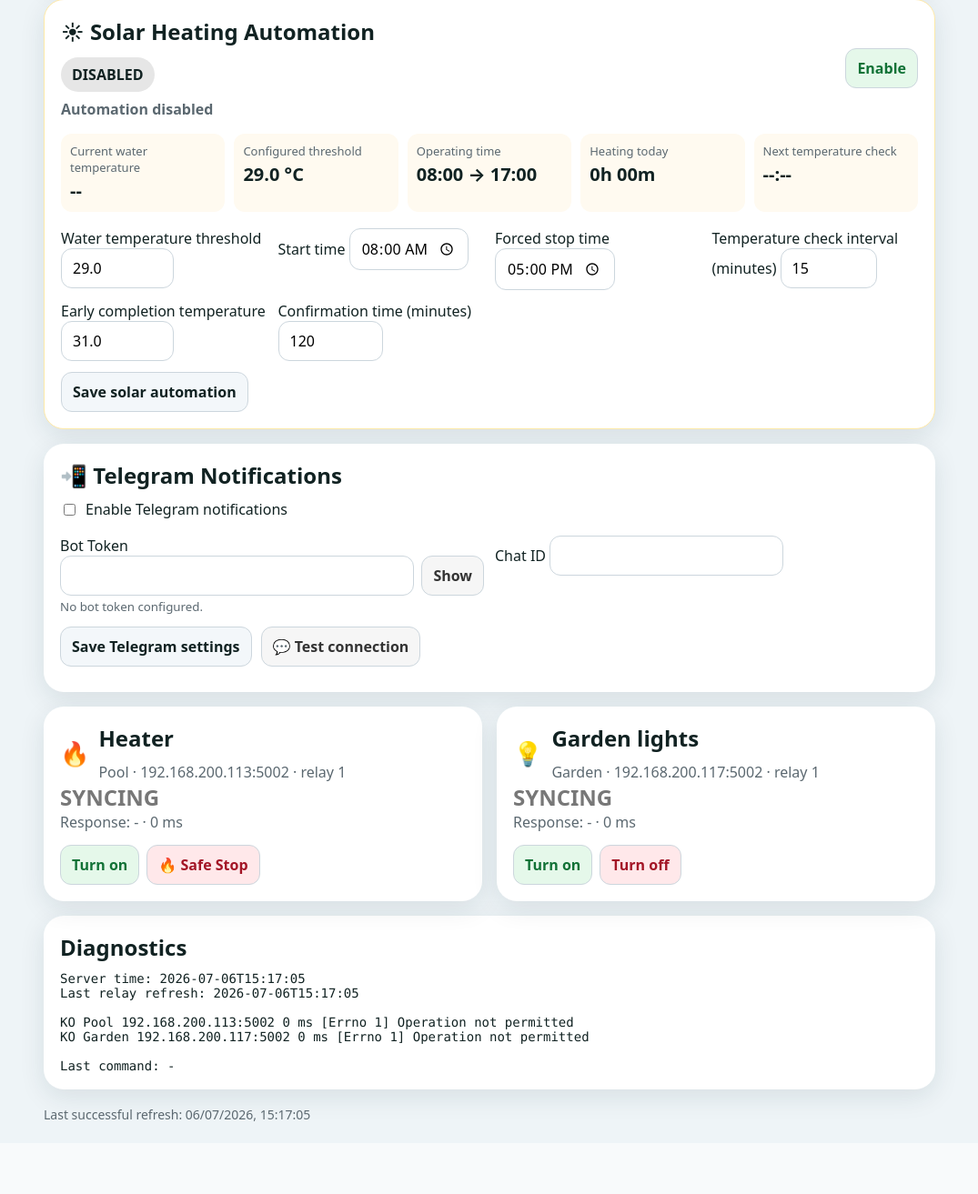
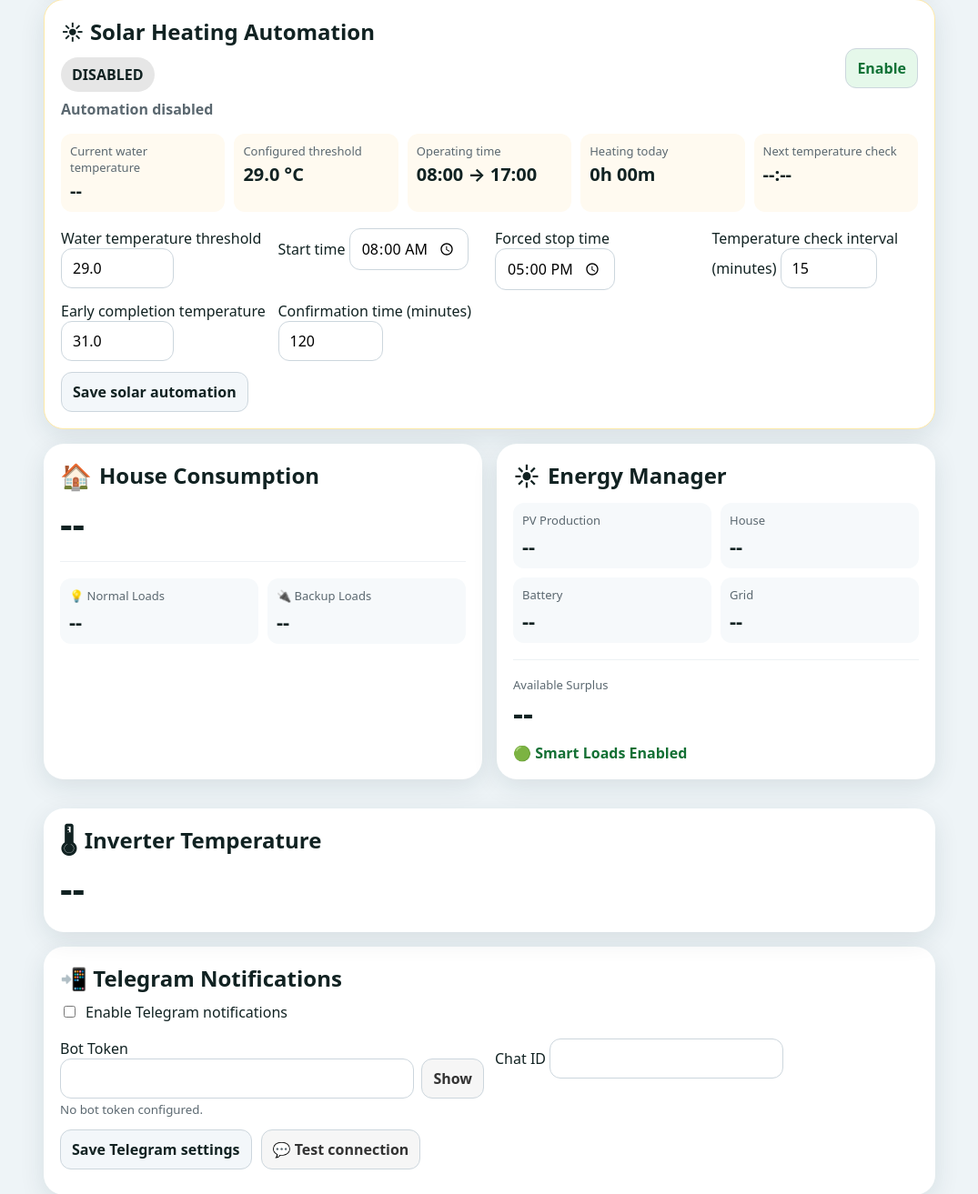
Before and after one commit to miranpiscanc/PoolGardenController, a Flask app: page / in a window 1280 px wide. Shown: the part 642-1955 px from the top of the page at 91% size, without its empty margins (102-1177 px from the left). Before the commit the page ends 1875 px from the top, so only its background shows below. Run offline with Flask 2, Linux system fonts and the light colour scheme; data that the repository does not hold is empty.

Commit message:
v2.1.0 - GoodWe_implementation_Solar_Energy

```diff
--- a/app.py
+++ b/app.py
@@ -157,6 +157,24 @@ def public_config(cfg):
     return public
 
 
+GOODWE_STATUS_FIELDS = (
+    "pv_production",
+    "house_consumption",
+    "normal_loads",
+    "backup_loads",
+    "battery_soc",
+    "grid_power",
+    "temperature"
+)
+
+
+def goodwe_status_snapshot():
+    cached = _runtime.get("goodwe")
+    if not isinstance(cached, dict):
+        return {}
+    return {field: cached.get(field) for field in GOODWE_STATUS_FIELDS if field in cached}
+
+
 def ensure_config_defaults(cfg):
     changed = False
     app_cfg = cfg.get("app")
@@ -527,9 +545,6 @@ def sync_device_statistics(cfg, device_id, relay_number, active, source="poll",
                     source_label(source),
                     reason or event_reason(source, True)
                 )
-                pump_dev, pump_no = pump_relay(cfg)
-                if same_relay(device_id, relay_number, pump_dev, pump_no) and source != "poll":
-                    notify_pump_started(cfg)
         elif active is False and active_start:
             try:
                 add_runtime(relay_stats, datetime.fromisoformat(active_start), current)
@@ -623,6 +638,17 @@ def notification_time():
     return now().strftime("%H:%M")
 
 
+def notification_action_suffix(source):
+    source = source or ""
+    if "safe_stop" in source or "interlock" in source:
+        return " by Safe Stop"
+    if source == "manual_timer" or source == "manual" or source.startswith("manual_"):
+        return " manually"
+    if source == "scheduler" or source == "solar_heating" or source.startswith("solar_heating_"):
+        return " automatically"
+    return ""
+
+
 def send_notification(message, cfg=None):
     if cfg is None:
         cfg = load_config()
@@ -639,10 +665,28 @@ def telegram_test_message(cfg):
     )
 
 
-def notify_pump_started(cfg):
+def notify_pump_started(cfg, source=None):
     send_notification(
         "💧 PoolGardenController\n\n"
-        "Pump started.\n\n"
+        f"Pump started{notification_action_suffix(source)}.\n\n"
+        f"Time:\n{notification_time()}",
+        cfg
+    )
+
+
+def notify_pump_stopped(cfg, source=None):
+    send_notification(
+        "💧 PoolGardenController\n\n"
+        f"Pump stopped{notification_action_suffix(source)}.\n\n"
+        f"Time:\n{notification_time()}",
+        cfg
+    )
+
+
+def notify_heater_started(cfg, source=None):
+    send_notification(
+        "🔥 PoolGardenController\n\n"
+        f"Heater started{notification_action_suffix(source)}.\n\n"
         f"Time:\n{notification_time()}",
         cfg
     )
@@ -660,6 +704,15 @@ def notify_heater_started_automatically(cfg, water_temperature, threshold):
     )
 
 
+def notify_heater_stopped(cfg, source=None):
+    send_notification(
+        "🔥 PoolGardenController\n\n"
+        f"Heater stopped{notification_action_suffix(source)}.\n\n"
+        f"Time:\n{notification_time()}",
+        cfg
+    )
+
+
 def notify_safe_stop_started(cfg):
     send_notification(
         "🛑 PoolGardenController\n\n"
@@ -677,6 +730,19 @@ def notify_safe_stop_completed(cfg):
         "Pump stopped.",
         cfg
     )
+
+
+def notify_automation_started(cfg, water_temperature=None, threshold=None):
+    parts = [
+        "☀ PoolGardenController",
+        "Solar Heating Automation started."
+    ]
+    if water_temperature is not None:
+        parts.append(f"Water temperature:\n{water_temperature:.1f} °C")
+    if threshold is not None:
+        parts.append(f"Threshold:\n{threshold:.1f} °C")
+    parts.append(f"Time:\n{notification_time()}")
+    send_notification("\n\n".join(parts), cfg)
 
 
 def notify_automation_completed(cfg, early=False):
@@ -734,6 +800,23 @@ def notify_communication_error(cfg, device_id=None, relay_number=None, operation
         relay_diagnostic_message(cfg, device_id, relay_number, operation, status),
         cfg
     )
+
+
+def notify_relay_state_changed(cfg, device_id, relay_number, active, source="manual"):
+    if source in ("poll", "startup", "manual_refresh"):
+        return
+    pump_dev, pump_no = pump_relay(cfg)
+    heater_dev, heater_no = heater_relay(cfg)
+    if same_relay(device_id, relay_number, pump_dev, pump_no):
+        if active:
+            notify_pump_started(cfg, source)
+        else:
+            notify_pump_stopped(cfg, source)
+    elif same_relay(device_id, relay_number, heater_dev, heater_no):
+        if active:
+            notify_heater_started(cfg, source)
+        else:
+            notify_heater_stopped(cfg, source)
 
 
 def client_for(cfg, device_id):
@@ -855,6 +938,8 @@ def read_and_cache_one(cfg, device_id, relay_number, source="operation", notify_
 def set_one_raw(cfg, device_id, relay_number, active: bool, source="manual"):
     c = client_for(cfg, device_id)
     action = "ON" if active else "OFF"
+    previous_status = cached_relay_status(device_id, relay_number)
+    previous_active = previous_status.get("active")
     res = c.set_relay(relay_number, active)
     if res.ok:
         time.sleep(2)
@@ -904,6 +989,18 @@ def set_one_raw(cfg, device_id, relay_number, active: bool, source="manual"):
             "time": now().isoformat(timespec="seconds")
         }
     log(f"{source.upper()} {device_id}.{relay_number} {action} | cmd_ok={res.ok} cmd_resp={res.response!r} | stato={status.get('active')} resp={status.get('response')!r} err={res.error or status.get('error','')}")
+    notification_ok = bool(
+        status.get("command_ok")
+        and previous_active is not active
+        and (
+            status.get("active") is active
+            or status.get("active") is None
+            or status.get("state_preserved")
+            or status.get("incomplete")
+        )
+    )
+    if notification_ok:
+        notify_relay_state_changed(cfg, device_id, relay_number, active, source=source)
     return status
 
 
@@ -1733,7 +1830,6 @@ def solar_heating_tick():
     pump_active = relay_active_from_runtime(pump_dev, pump_no)
     heater_active = relay_active_from_runtime(heater_dev, heater_no)
     started_any = False
-    heater_started = False
     if pump_active is not True:
         pump_status = set_one_raw(cfg, pump_dev, pump_no, True, source="solar_heating")
         if not relay_set_confirmed(pump_status, True):
@@ -1750,7 +1846,6 @@ def solar_heating_tick():
             record_solar_event("Automatic heating skipped", "Heater start was not confirmed")
             return
         started_any = True
-        heater_started = True
     state["auto_started_date"] = today
     state["safe_stop_started_date"] = None
     state["safe_stop_completed_date"] = None
@@ -1758,8 +1853,7 @@ def solar_heating_tick():
     save_state()
     if started_any:
         record_solar_event(f"Automatic heating started (Water {water_temperature:.1f}°C)")
-        if heater_started:
-            notify_heater_started_automatically(cfg, water_temperature, threshold)
+        notify_automation_started(cfg, water_temperature, threshold)
     else:
         record_solar_event(f"Heating already running (Water {water_temperature:.1f}°C)")
 
@@ -1927,6 +2021,7 @@ def api_status():
             "devices": _runtime["devices"],
             "relays": _runtime["relays"],
             "temperatures": temperature_service.snapshot() if temperature_service else {},
+            "goodwe": goodwe_status_snapshot(),
             "heater_statistics": heater_statistics_snapshot(),
             "statistics": statistics_snapshot(cfg),
             "pump": pump,
--- a/static/app.js
+++ b/static/app.js
@@ -115,6 +115,36 @@ function fmtTime(value) {
   return d.toLocaleTimeString(locale(), { hour: '2-digit', minute: '2-digit', second: '2-digit' });
 }
 
+function numericValue(value) {
+  if (value === null || value === undefined || value === '') return null;
+  const number = Number(value);
+  return Number.isFinite(number) ? number : null;
+}
+
+function fmtPower(value) {
+  const number = numericValue(value);
+  if (number === null) return '--';
+  const sign = number < 0 ? '−' : '';
+  const absolute = Math.abs(number);
+  if (absolute < 1000) return sign + Math.round(absolute) + ' W';
+  return sign + (absolute / 1000).toFixed(2) + ' kW';
+}
+
+function fmtPercent(value) {
+  const number = numericValue(value);
+  return number === null ? '--' : Math.round(number) + ' %';
+}
+
+function fmtCelsius(value) {
+  const number = numericValue(value);
+  return number === null ? '--' : number.toFixed(1) + ' °C';
+}
+
+function setText(id, value) {
+  const el = document.getElementById(id);
+  if (el) el.textContent = value;
+}
+
 function setLastRefresh(value) {
   const el = document.getElementById('lastRefresh');
   if (el) el.textContent = fmtDateTime(value);
@@ -228,6 +258,7 @@ async function refresh() {
     document.getElementById('bar').style.width = pumpDisplayCache.bar + '%';
     renderTemperatures(s);
     renderSolarHeating(s);
+    renderGoodWeDashboard(s);
     renderTelegramNotifications(s);
     renderCards(s);
     renderDiag(s);
@@ -328,6 +359,25 @@ function renderSolarHeating(s) {
   if (earlyTemperature && document.activeElement !== earlyTemperature) earlyTemperature.value = Number(solar.early_completion_temperature || 31).toFixed(1);
   const earlyConfirmation = document.getElementById('solarEarlyCompletionConfirmation');
   if (earlyConfirmation && document.activeElement !== earlyConfirmation) earlyConfirmation.value = Number(solar.early_completion_confirmation_minutes || 120);
+}
+
+function renderGoodWeDashboard(s) {
+  const goodwe = s.goodwe || {};
+  const pvProduction = numericValue(goodwe.pv_production);
+  const houseConsumption = numericValue(goodwe.house_consumption);
+  const availableSurplus = pvProduction === null || houseConsumption === null
+    ? null
+    : Math.max(0, pvProduction - houseConsumption);
+
+  setText('goodweHouseConsumption', fmtPower(goodwe.house_consumption));
+  setText('goodweNormalLoads', fmtPower(goodwe.normal_loads));
+  setText('goodweBackupLoads', fmtPower(goodwe.backup_loads));
+  setText('goodwePvProduction', fmtPower(goodwe.pv_production));
+  setText('goodweManagerHouse', fmtPower(goodwe.house_consumption));
+  setText('goodweBatterySoc', fmtPercent(goodwe.battery_soc));
+  setText('goodweGridPower', fmtPower(goodwe.grid_power));
+  setText('goodweAvailableSurplus', fmtPower(availableSurplus));
+  setText('goodweTemperature', fmtCelsius(goodwe.temperature));
 }
 
 function renderTelegramNotifications(s) {
--- a/static/style.css
+++ b/static/style.css
@@ -58,6 +58,19 @@ button.secondary{background:#f6f6f6;color:#333}
 .solar-summary div{background:#fffaf0;border-radius:12px;padding:10px}
 .solar-summary span{display:block;color:#5b6870;font-size:13px}
 .solar-summary strong{display:block;font-size:20px;margin-top:3px}
+.energy-dashboard{display:grid;grid-template-columns:minmax(0,1fr) minmax(0,1fr);gap:16px;align-items:stretch}
+.energy-card{margin-bottom:16px}
+.energy-card h2{display:flex;align-items:center;gap:8px;margin-bottom:14px}
+.energy-icon{font-size:28px;line-height:1}
+.energy-main-value{font-size:42px;font-weight:850;line-height:1.1;margin:8px 0 6px}
+.energy-divider{height:1px;background:#edf1f4;margin:18px 0}
+.energy-loads,.energy-metrics{display:grid;grid-template-columns:repeat(2,minmax(0,1fr));gap:10px}
+.energy-loads div,.energy-metrics div{background:#f6f9fb;border-radius:12px;padding:10px}
+.energy-loads span,.energy-metrics span,.energy-surplus span{display:block;color:#5b6870;font-size:13px}
+.energy-loads strong,.energy-metrics strong{display:block;font-size:22px;margin-top:4px}
+.energy-surplus strong{display:block;font-size:34px;line-height:1.1;margin-top:4px}
+.smart-loads{margin-top:14px;font-weight:800;color:#137034}
+.energy-temperature-card{grid-column:1 / -1}
 .diag{font-family:ui-monospace,SFMono-Regular,Consolas,monospace;white-space:pre-wrap;font-size:14px}
 .relay-title{display:flex;gap:10px;align-items:center}
 .relay-title .icon{font-size:26px}
@@ -78,5 +91,8 @@ button.secondary{background:#f6f6f6;color:#333}
   .card{border-radius:18px}
   .pump-layout{grid-template-columns:1fr}
   .temperature-grid{grid-template-columns:1fr}
+  .energy-dashboard{grid-template-columns:1fr}
+  .energy-loads,.energy-metrics{grid-template-columns:1fr}
+  .energy-main-value{font-size:36px}
   .event-row{grid-template-columns:1fr}
 }
--- a/templates/index.html
+++ b/templates/index.html
@@ -147,6 +147,45 @@
       </div>
     </section>
 
+    <section class="energy-dashboard">
+      <section class="card energy-card energy-house-card">
+        <h2><span class="energy-icon">🏠</span> House Consumption</h2>
+        <div id="goodweHouseConsumption" class="energy-main-value">--</div>
+        <div class="energy-divider"></div>
+        <div class="energy-loads">
+          <div>
+            <span>💡 Normal Loads</span>
+            <strong id="goodweNormalLoads">--</strong>
+          </div>
+          <div>
+            <span>🔌 Backup Loads</span>
+            <strong id="goodweBackupLoads">--</strong>
+          </div>
+        </div>
+      </section>
+
+      <section class="card energy-card energy-manager-card">
+        <h2><span class="energy-icon">☀</span> Energy Manager</h2>
+        <div class="energy-metrics">
+          <div><span>PV Production</span><strong id="goodwePvProduction">--</strong></div>
+          <div><span>House</span><strong id="goodweManagerHouse">--</strong></div>
+          <div><span>Battery</span><strong id="goodweBatterySoc">--</strong></div>
+          <div><span>Grid</span><strong id="goodweGridPower">--</strong></div>
+        </div>
+        <div class="energy-divider"></div>
+        <div class="energy-surplus">
+          <span>Available Surplus</span>
+          <strong id="goodweAvailableSurplus">--</strong>
+        </div>
+        <div class="smart-loads">🟢 Smart Loads Enabled</div>
+      </section>
+
+      <section class="card energy-card energy-temperature-card">
+        <h2><span class="energy-icon">🌡</span> Inverter Temperature</h2>
+        <div id="goodweTemperature" class="energy-main-value">--</div>
+      </section>
+    </section>
+
     <section class="card">
       <h2 data-i18n="telegram.title"></h2>
       <label class="checkbox-row">
```
